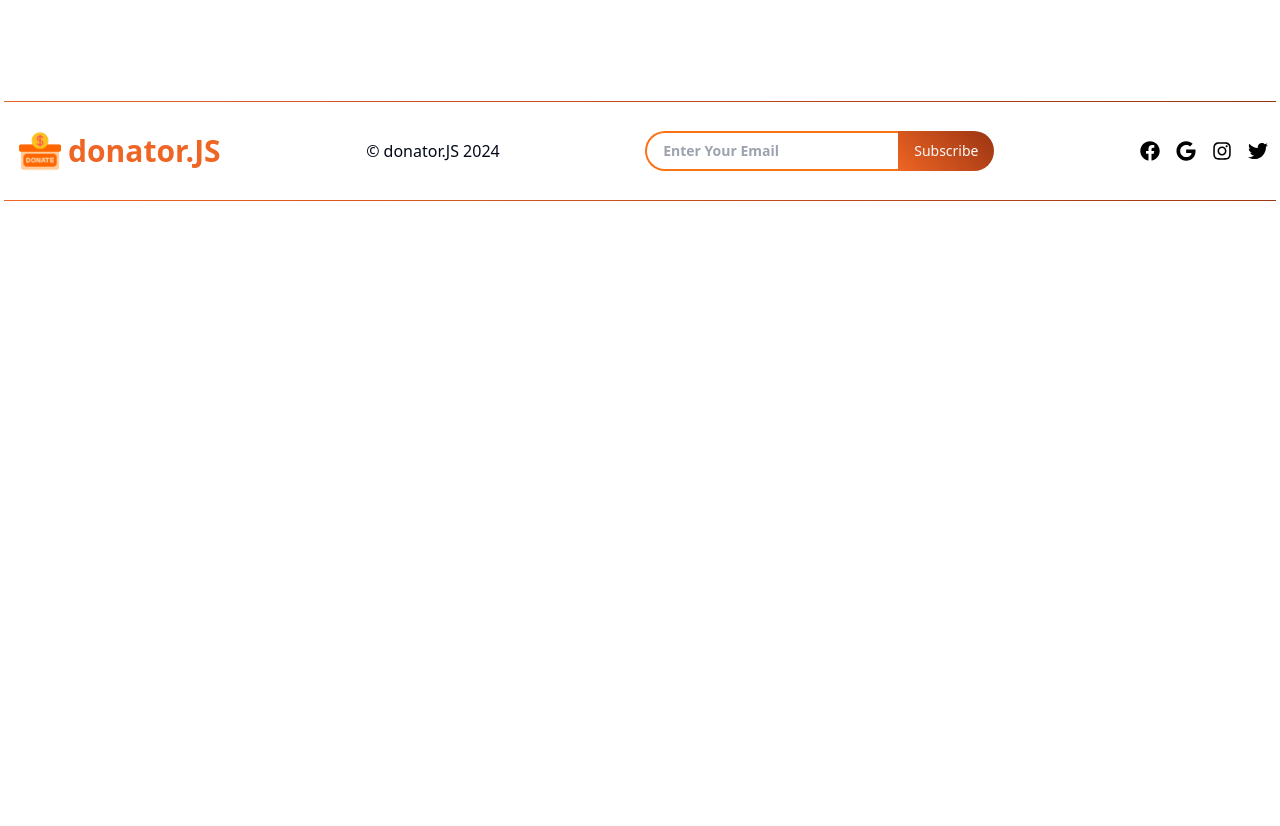
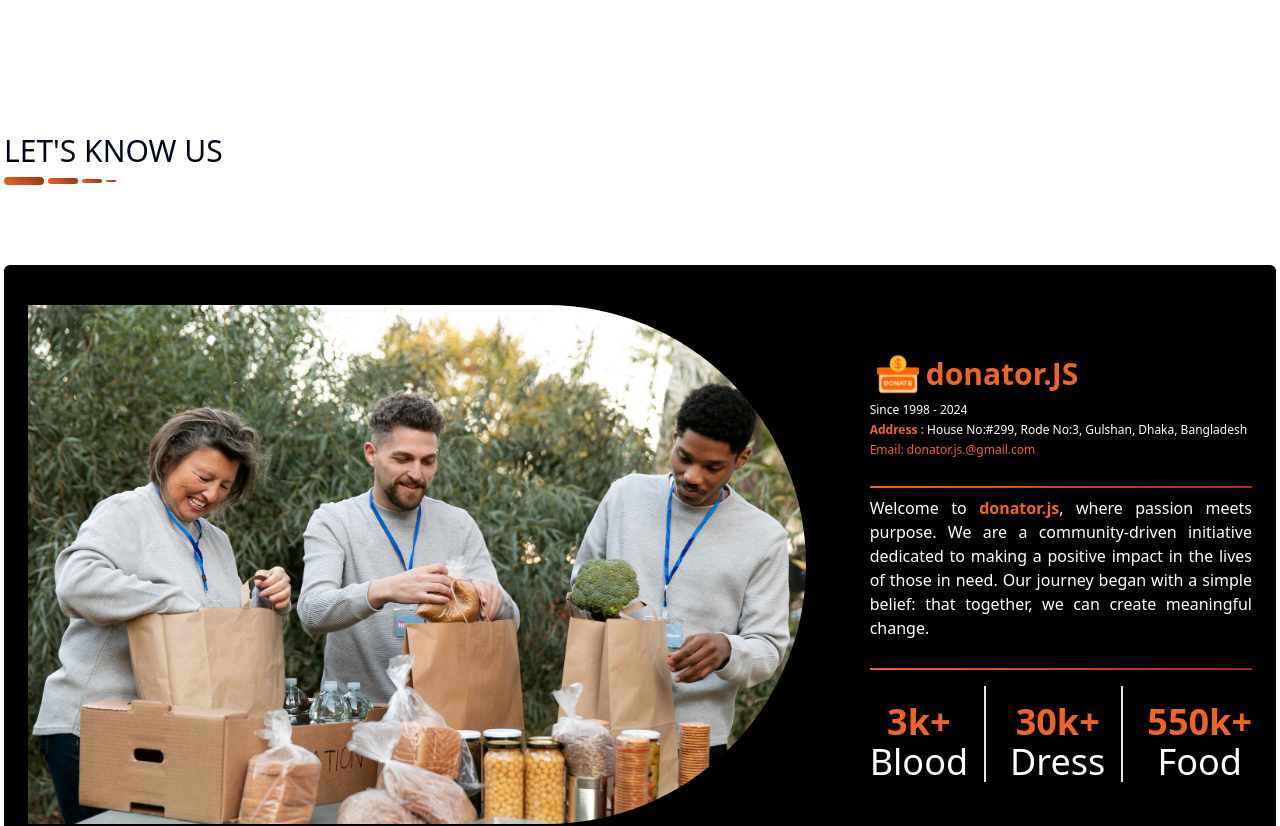
Before and after one commit to momenur/donator.js, a React (Vite) app: page / in a window 1280 px wide. Shown: the part 3340-4166 px from the top of the page. Before the commit the page ends 3549 px from the top, so only its background shows below. Built offline with nearby package versions, Linux system fonts and the light colour scheme.

Commit message:
added about us

```diff
--- a/src/pages/Home/About.tsx
+++ b/src/pages/Home/About.tsx
@@ -1,9 +1,59 @@
+import logo from "../../assets/images/logo.png";
+import aboutImage from "../../assets/images/about.jpg";
 import Title from "@/components/ui/Title";
 
 const About = () => {
   return (
-    <section>
-      <Title title="Let's Know Us" />
+    <section className="">
+      <Title title="Let's Know Us" left={true} />
+      <div className="flex items-center justify-between gap-16 px-6 py-10 text-white bg-black rounded-md ">
+        <div>
+          <img className="rounded-e-full" src={aboutImage} alt="About Images" />
+        </div>
+        <div>
+          <div className="flex items-center ">
+            <img className="size-14" src={logo} alt="logo" />
+            <h2 className="text-3xl font-semibold text-color-text ">
+              donator.JS
+            </h2>
+          </div>
+          <div className="flex flex-col gap-1">
+            <p className="text-xs font-thin">Since 1998 - 2024</p>
+            <p className="text-xs font-thin">
+              <span className="font-bold text-color-text">Address : </span>{" "}
+              House No:#299, Rode No:3, Gulshan, Dhaka, Bangladesh
+            </p>
+            <span className="block text-xs text-color-text">
+              Email: donator.js.@gmail.com
+            </span>
+            <div className="h-[2px] max-w-[400px] bg-secondary-gradient mt-6"></div>
+
+            <p className="max-w-[50ch] mt-1 text-justify">
+              Welcome to{" "}
+              <span className="font-semibold text-color-text">donator.js</span>,
+              where passion meets purpose. We are a community-driven initiative
+              dedicated to making a positive impact in the lives of those in
+              need. Our journey began with a simple belief: that together, we
+              can create meaningful change.
+            </p>
+            <div className="h-[2px] max-w-[400px] bg-secondary-gradient mt-6"></div>
+          </div>
+          <div className="flex gap-6 ">
+            <div className="flex flex-col items-center justify-center pt-4 mt-4 border-e-2 pe-4">
+              <h1 className="text-4xl font-semibold text-color-text">3k+ </h1>
+              <h1 className="text-4xl">Blood</h1>
+            </div>
+            <div className="flex flex-col items-center justify-center pt-4 mt-4 border-e-2 pe-4">
+              <h1 className="text-4xl font-semibold text-color-text">30k+ </h1>
+              <h1 className="text-4xl">Dress</h1>
+            </div>
+            <div className="flex flex-col items-center justify-center pt-4 mt-4">
+              <h1 className="text-4xl font-semibold text-color-text">550k+ </h1>
+              <h1 className="text-4xl">Food</h1>
+            </div>
+          </div>
+        </div>
+      </div>
     </section>
   );
 };
--- a/src/pages/Home/Gallery.tsx
+++ b/src/pages/Home/Gallery.tsx
@@ -32,7 +32,7 @@ const images = [
 
 const Gallery = () => {
   return (
-    <section className="px-10 mb-24">
+    <section className="px-10">
       <Title title="Donations Gallery" />
       <Carousel className="w-full max-w-full">
         <CarouselContent>
@@ -41,7 +41,7 @@ const Gallery = () => {
               <div className="grid grid-cols-3 p-1 justify-items-center">
                 <div>
                   <img
-                    className="rounded-md size-80 border-orange-500 hover:border-[2px] transition-all"
+                    className="rounded-e-full size-80 border-orange-500 hover:border-[2px] transition-all"
                     src={images[index++]}
                     alt=""
                   />
@@ -59,7 +59,7 @@ const Gallery = () => {
 
                 <div>
                   <img
-                    className="rounded-md size-80 border-orange-500 hover:border-[2px] transition-all"
+                    className="rounded-s-full size-80 border-orange-500 hover:border-[2px] transition-all"
                     src={images[index++]}
                     alt=""
                   />
--- a/src/pages/Home/Home.tsx
+++ b/src/pages/Home/Home.tsx
@@ -3,6 +3,7 @@ import Banner from "./Banner";
 import TopDonations from "./TopDonations";
 import Gallery from "./Gallery";
 import Footer from "@/components/layout/Footer";
+import About from "./About";
 
 const Home = () => {
   return (
@@ -10,6 +11,7 @@ const Home = () => {
       <Banner />
       <TopDonations />
       <Gallery />
+      <About />
       <Footer />
     </Container>
   );
```
Also changed, not shown: src/assets/images/about.jpg (added).
